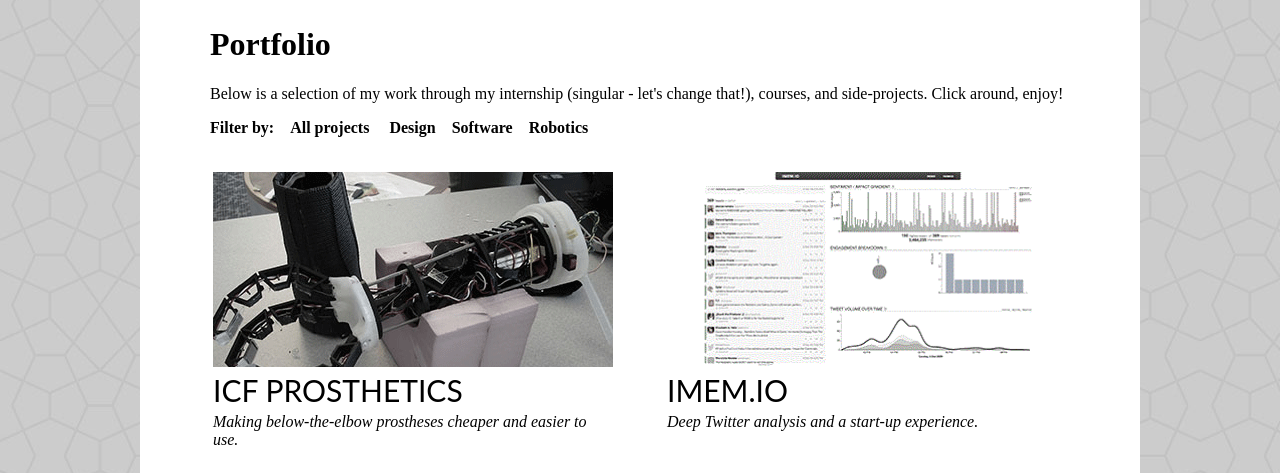
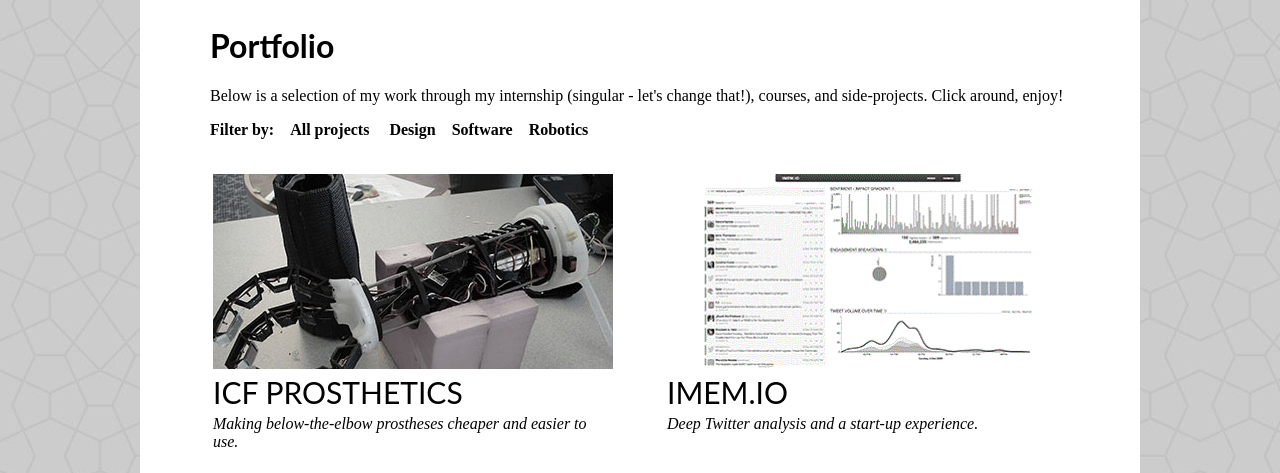
Before and after one commit to lianilychee/lianilychee.github.io, a PHP site: page /folio.html in a window 1280 px wide. Shown: the part 95-568 px from the top of the page. Run offline with PHP 8.4, Linux system fonts and the light colour scheme.

Commit message:
removed h1 accidentally

```diff
--- a/css/style.css
+++ b/css/style.css
@@ -13,6 +13,8 @@
 	src: 'http://fonts.googleapis.com/css?family=Droid+Serif:400,700,400italic,700italic';
 	/* https://www.google.com/fonts#UsePlace:use/Collection:Droid+Serif */
 }
+
+h1 {font-family: 'Lato'}
 
 p { font-family: 'Droid Serif'; }
 
```
